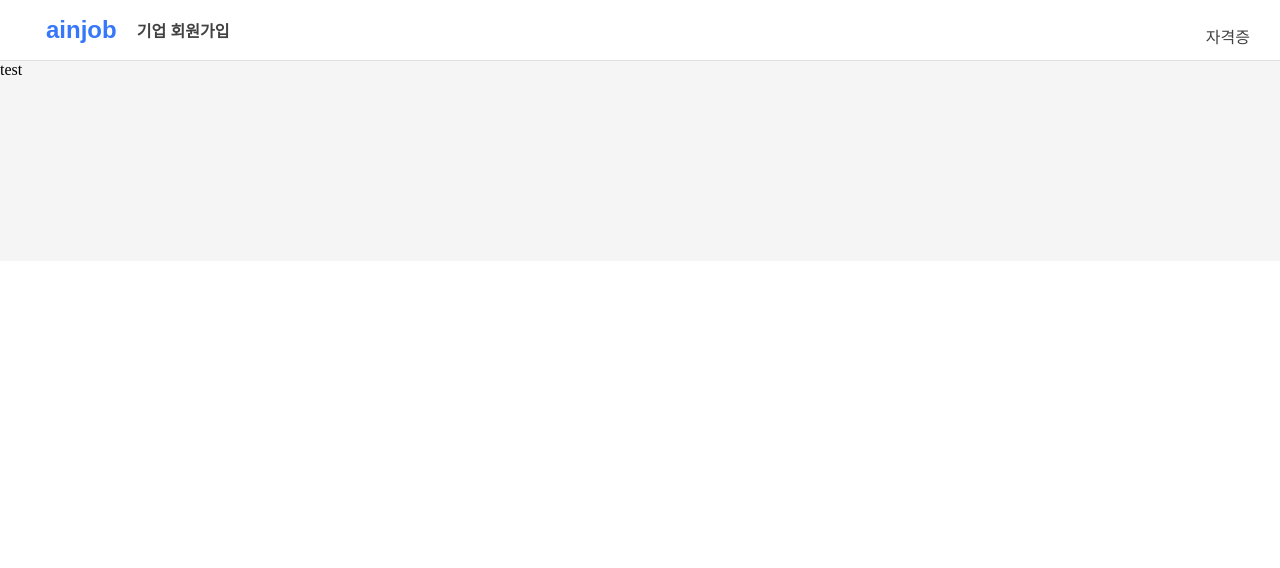
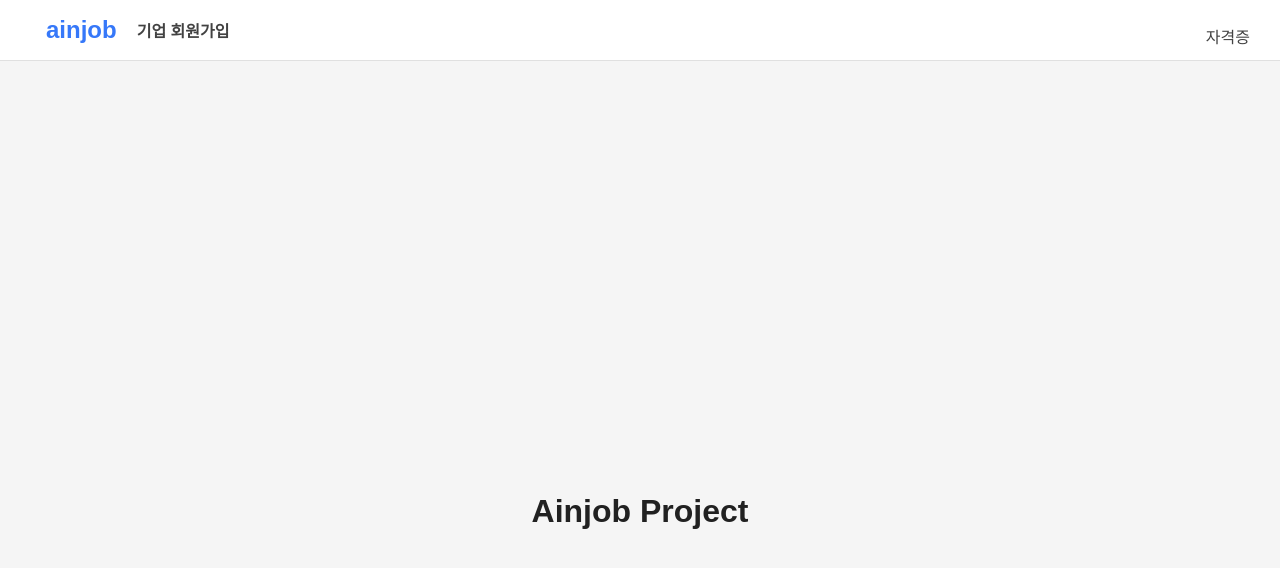
Before and after one commit to kanggongp/ts-world, a Next.js app: page / in a window 1280 px wide. Shown: the top 568 px of the page. Built offline with nearby package versions, Linux system fonts and the light colour scheme.

Commit message:
TestHome 진행중

```diff
--- a/src/components/views/TestHome/TestHomeContainer.tsx
+++ b/src/components/views/TestHome/TestHomeContainer.tsx
@@ -1,15 +1,33 @@
 import styled from 'styled-components';
+
+const TestHomeContainer = () => {
+  return (
+    <HomeWrapper>
+      <Tittle>Ainjob Project</Tittle>
+    </HomeWrapper>
+  );
+};
+
+export default TestHomeContainer;
 
 const HomeWrapper = styled.div`
   width: 100%;
-  height: 200px;
+  height: 900px;
   display: flex;
   flex-direction: column;
+  justify-content: center;
+  align-items: center;
   background-color: whitesmoke;
 `;
 
-const TestHomeContainer = () => {
-  return <HomeWrapper>test</HomeWrapper>;
-};
+const Tittle = styled.h1`
+  font-family: 'Noto Sanans Kr', sans-serif;
+  font-size: 32px;
+  color: ${({ theme }) => theme.colors.gray900};
+`;
 
-export default TestHomeContainer;
+const MainButton = styled.button`
+  padding: 10px;
+  border-radius: 10px;
+  background: ${({ theme }) => theme.colors.blue};
+`;
--- a/src/pages/_app.tsx
+++ b/src/pages/_app.tsx
@@ -1,11 +1,26 @@
-import '@/styles/globals.css'
-import type { AppProps } from 'next/app'
-import Layout from "@/components/shared/Layout/Layout";
+import '@/styles/globals.css';
+import type { AppProps } from 'next/app';
+import Layout from '@/components/shared/Layout/Layout';
+import { ThemeProvider, createGlobalStyle } from 'styled-components';
+import theme from '@/styles/theme';
 
 export default function App({ Component, pageProps }: AppProps) {
+  const GlobalStyle = createGlobalStyle`
+    body {
+      margin: 0;
+    }
+    h1, h2, h3, h4, h5{
+      margin: 0;
+      padding: 0;
+    }
+  `;
+
   return (
+    <ThemeProvider theme={theme}>
       <Layout>
+        <GlobalStyle />
         <Component {...pageProps} />
       </Layout>
-  )
+    </ThemeProvider>
+  );
 }
--- /dev/null
+++ b/src/styles/theme.ts
@@ -0,0 +1,9 @@
+const theme = {
+  colors: {
+    gray900: '#212121',
+    purple: '#995aff',
+    blue: '#3678f9',
+  },
+};
+
+export default theme;
```
Also changed, not shown: 1 other file (tests, documents, lock files or other folders).
